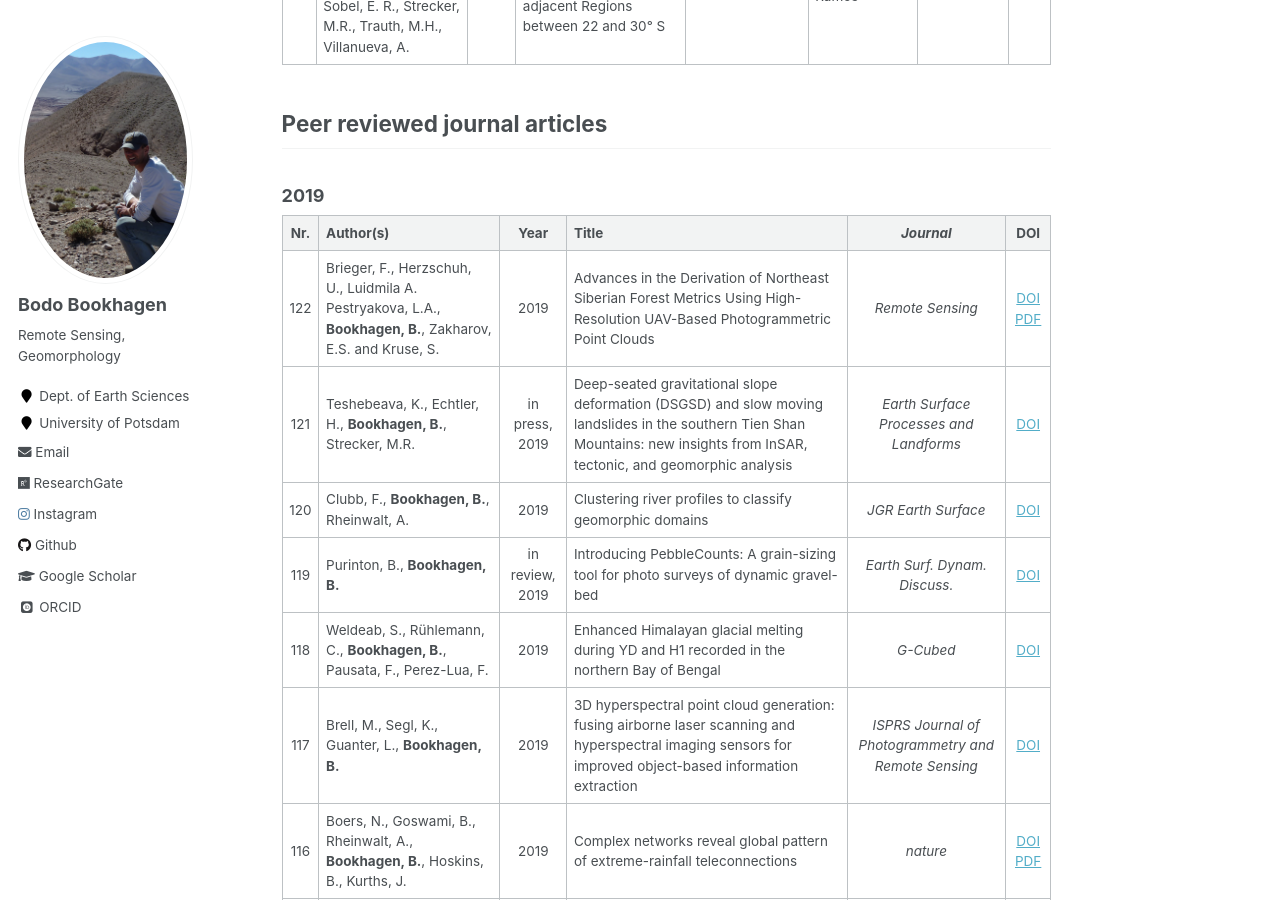
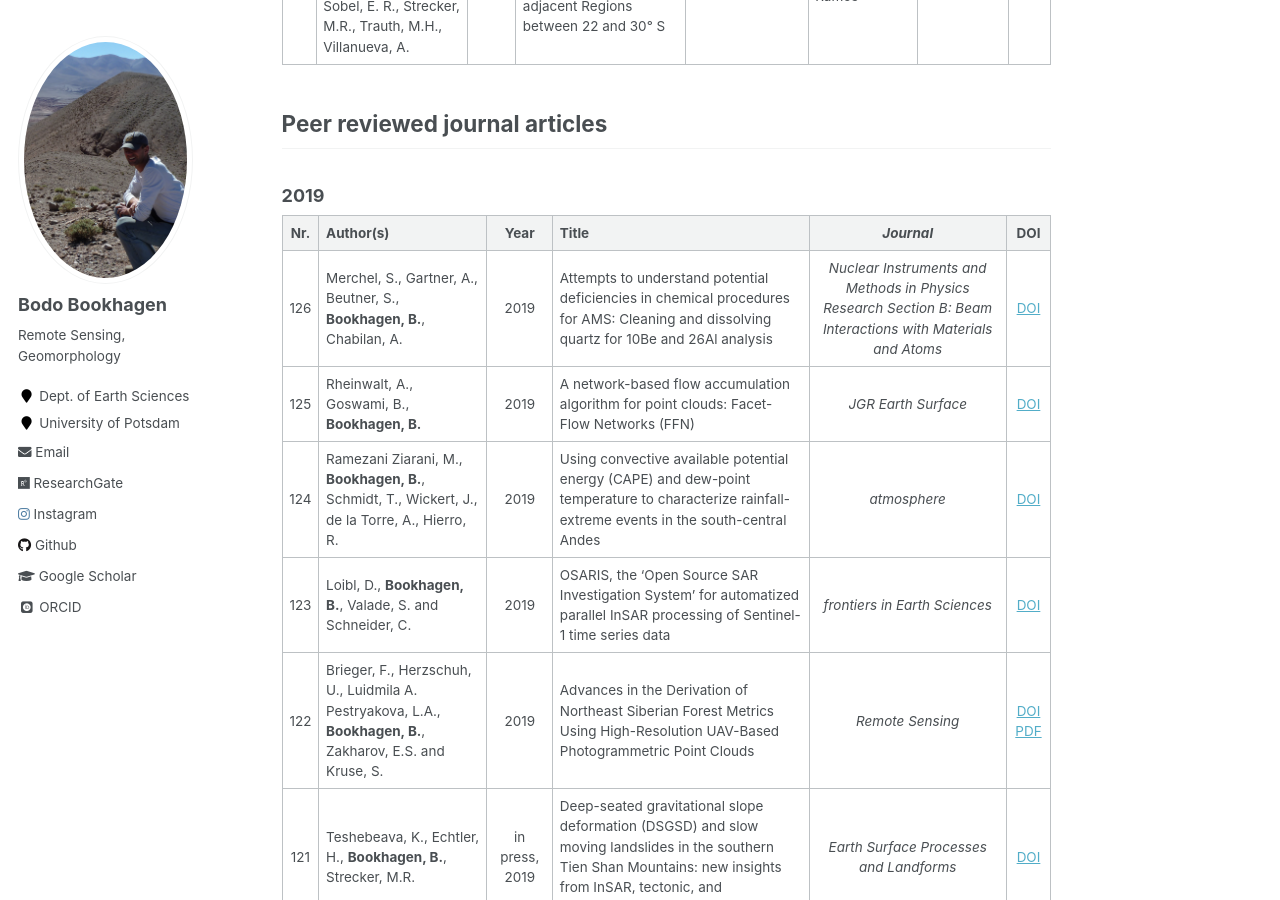
Before and after one commit to BodoBookhagen/BodoBookhagen.github.io, a Jekyll site: the page built from _pages/publications.md, in a window 1280 px wide and 900 px high, scrolled down 1448 px. Built offline with Jekyll 4.4.1, drawn with Linux system fonts in a browser that asks for light colours; some web fonts are replaced.

Commit message:
July-12 2019

```diff
--- a/_pages/publications.md
+++ b/_pages/publications.md
@@ -31,6 +31,10 @@ Jump to year: [2019](#2019) [2018](#2018) [2017](#2017) [2016](#2016) [2015](#20
 
 | Nr. | Author(s) | Year | Title | *Journal* |  DOI |
 |:---:|:----------|:----:|-------|:---------:|:---:|
+| 126 | Merchel, S., Gartner, A., Beutner, S., **Bookhagen, B.**, Chabilan, A. | 2019 | Attempts to understand potential deficiencies in chemical procedures for AMS: Cleaning and dissolving quartz for 10Be and 26Al analysis | *Nuclear Instruments and Methods in Physics Research Section B: Beam Interactions with Materials and Atoms* | [DOI](https://doi.org/10.1016/j.nimb.2019.02.007) |
+| 125 | Rheinwalt, A., Goswami, B., **Bookhagen, B.** | 2019 | A network-based flow accumulation algorithm for point clouds: Facet-Flow Networks (FFN) | *JGR Earth Surface* | [DOI](https://doi.org/10.1029/2018JF004827) |
+| 124 | Ramezani Ziarani, M.,  **Bookhagen, B.**, Schmidt, T., Wickert, J., de la Torre, A., Hierro, R. | 2019 | Using convective available potential energy (CAPE) and dew-point temperature to characterize rainfall-extreme events in the south-central Andes | *atmosphere* | [DOI](https://doi.org/10.3390/atmos10070379) |
+| 123 | Loibl, D., **Bookhagen, B.**, Valade, S. and Schneider, C. | 2019 | OSARIS, the ‘Open Source SAR Investigation System’ for automatized parallel InSAR processing of Sentinel-1 time series data | *frontiers in Earth Sciences* |  [DOI](https://doi.org/10.3389/feart.2019.00172)
 | 122 | Brieger, F., Herzschuh, U., Luidmila A. Pestryakova, L.A., **Bookhagen, B.**,  Zakharov, E.S. and Kruse, S. | 2019 | Advances in the Derivation of Northeast Siberian Forest Metrics Using High-Resolution UAV-Based Photogrammetric Point Clouds | *Remote Sensing* | [DOI](https://doi.org/10.3390/rs11121447) [PDF](https://www.mdpi.com/2072-4292/11/12/1447/pdf)
 | 121 | Teshebeava, K., Echtler, H., **Bookhagen, B.**, Strecker, M.R. | in press, 2019 | Deep-seated gravitational slope deformation (DSGSD) and slow moving landslides in the southern Tien Shan Mountains: new insights from InSAR, tectonic, and geomorphic analysis | *Earth Surface Processes and Landforms* | [DOI](https://doi.org/10.1002/esp.4648) |
 | 120 | Clubb, F., **Bookhagen, B.**, Rheinwalt, A. | 2019 | Clustering river profiles to classify geomorphic domains | *JGR Earth Surface* | [DOI](https://doi.org/10.1029/2019JF005025) |
```
